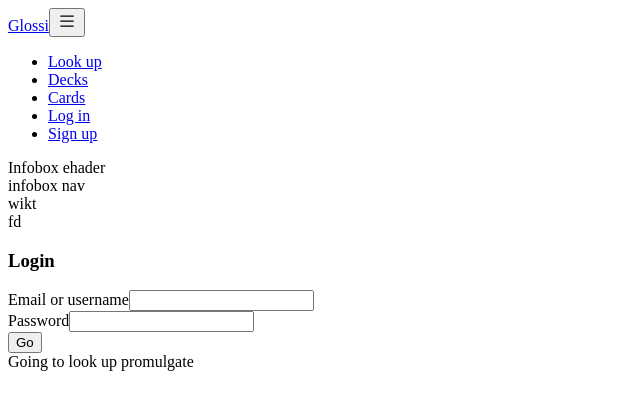
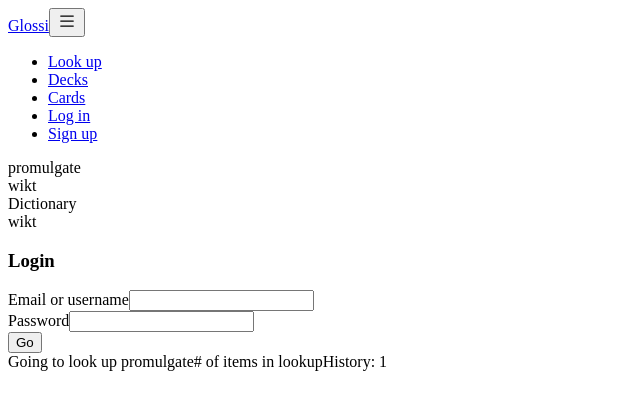
Before and after one commit to michaelbaldanza/glossi-extension, a React (Create React App) app in the folder react-chrome-app/: page / in a window 1280 px wide. Shown: the top 410 px of the page, without its empty margins (0-640 px from the left). Built offline with nearby package versions, Linux system fonts and the light colour scheme; no server answers.

Commit message:
continue setting up infobox components. modify Result type and add type configuration file to get TypeScript to wait for the collect function promise to resolve

```diff
--- a/react-chrome-app/src/App.tsx
+++ b/react-chrome-app/src/App.tsx
@@ -2,15 +2,19 @@ import { useEffect, useState } from 'react';
 import Nav from './components/Nav';
 import Login from './pages/Login';
 import { User } from './services/interfaces';
-import { type Page } from './services/types';
+import type { Lookup, Page } from './services/types';
 import { collect } from './services/dictionaries';
 import Home from './pages/Home';
 import Infobox from './pages/Infobox/Infobox';
 
+
+
 function App() {
   const [user, setUser] = useState<User | null>(null);
-  const [lookupHistory, setLookupHistory] = useState<Array<object>>([]);
+  const [lookupHistory, setLookupHistory] = useState<Array<Lookup>>([]);
+  const [lookupIdx, setLookupIdx] = useState<number>(0);
   const [lookup, setLookup] = useState<string>('promulgate');
+  const word = 'promulgate';
 
   const [currentPage, setCurrentPage] = useState<Page>('infobox');
 
@@ -18,7 +22,11 @@ function App() {
     const pages: Record<Page, JSX.Element> = {
       'cards': <div>Cards</div>,
       'decks': <div>Decks</div>,
-      'infobox': <Infobox />,
+      'infobox': <Infobox
+          lookup={lookup}
+          lookupIdx={[lookupIdx, setLookupIdx]}
+          lookupHistory={[lookupHistory, setLookupHistory]}
+        />,
       'home': <Home />,
       'login': <Login user={[user, setUser]} />,
       'logout': <div>Log out</div>,
@@ -30,7 +38,7 @@ function App() {
     return pages[currentPage];
   }
 
-  // useEffect(() => {
+  useEffect(() => {
   //   chrome.storage.local.get(['user']).then((result) => {
   //     if (result.hasOwnProperty('user')) {
   //       setUser(result.user);
@@ -60,8 +68,25 @@ function App() {
   //       fetchData();
   //     }
   //   });
-
-  // }, [])
+    if (lookup.length > 0) {
+      const fetchData = async () => {
+        try {
+          const newLookupHistory = lookupHistory.slice();
+          // await collect(lookup).then((result) => {
+            const newLookup: Lookup = {
+              quarry: lookup,
+              result: await collect(lookup)
+            };
+            newLookupHistory.push(newLookup);
+            setLookupHistory(newLookupHistory);
+          // });
+        } catch(err) {
+          console.error('Error fetching data', err)
+        }
+      }
+      fetchData();
+    }
+  }, [])
 
   return (
     <div>
--- a/react-chrome-app/src/components/Anchor.tsx
+++ b/react-chrome-app/src/components/Anchor.tsx
@@ -12,7 +12,6 @@ export default function Anchor(props: AnchorProps) {
   const [currentPage, setCurrentPage] = props.currentPage;
   const linkedPage = props.linkedPage;
   const link = props.link ?? '#';
-  if (currentPage === linkedPage) console.log(`this is the currentPage`)
 
   return (
     <a
--- a/react-chrome-app/src/components/Nav.tsx
+++ b/react-chrome-app/src/components/Nav.tsx
@@ -2,7 +2,7 @@ import Anchor from './Anchor';
 import Dropdown from './Dropdown';
 import ListItem from './ListItem';
 import { User } from '../services/interfaces';
-import { type Page } from '../services/types';
+import { type DictAbbr, type Page } from '../services/types';
 
 interface NavProps {
   currentPage: [Page, React.Dispatch<React.SetStateAction<Page>>];
--- /dev/null
+++ b/react-chrome-app/src/pages/Infobox/Dictionary.tsx
@@ -0,0 +1,14 @@
+import type { Lookup } from '../../services/types';
+
+interface DictionaryProps {
+  quarry: string;
+  setLookupHistory: React.Dispatch<React.SetStateAction<Array<Lookup>>>;
+}
+
+function Dictionary(props: DictionaryProps) {
+  return (
+    <div>Dictionary</div>
+  );
+}
+
+export default Dictionary;
--- a/react-chrome-app/src/pages/Infobox/Header.tsx
+++ b/react-chrome-app/src/pages/Infobox/Header.tsx
@@ -1,7 +1,15 @@
-function Header() {
+interface HeaderProps {
+  lookup: string;
+  lookupIdx: [number, React.Dispatch<React.SetStateAction<number>>];
+}
+
+function Header(props: HeaderProps) {
+  const [lookupIdx, setLookupIdx] = props.lookupIdx;
+  const quarry = props.lookup;
+
   return (
-    <div>
-      Infobox ehader
+    <div className="action-heading">
+      {props.lookup.length > 0 ? quarry : 'no look up yet'}
     </div>
   );
 }
--- a/react-chrome-app/src/pages/Infobox/Infobox.tsx
+++ b/react-chrome-app/src/pages/Infobox/Infobox.tsx
@@ -1,22 +1,37 @@
+import { useState } from 'react';
+import { DictAbbr, Lookup } from '../../services/types';
 import Header from './Header';
 import Main from './Main';
 import Nav from './Nav';
 
-function Infobox() {
-  function makeDictionaryPanels() {
-    const refOrder = ['wikt', 'fd'];
-    return refOrder.map((dictabbr, idx0) => (
-      <div key={`${dictabbr}-${idx0}`}>
-        {dictabbr}
-      </div>
-    ))
+interface InfoboxProps {
+  lookup: string;
+  lookupIdx: [number, React.Dispatch<React.SetStateAction<number>>];
+  lookupHistory: [
+    Array<Lookup>, React.Dispatch<React.SetStateAction<Array<Lookup>>>
+  ];
+}
+
+function Infobox(props: InfoboxProps) {
+  const [activeDict, setActiveDict] = useState<DictAbbr>('wikt');
+  const [lookupHistory, setLookupHistory] = props.lookupHistory;
+  const [lookupIdx, setLookupIdx] = props.lookupIdx;
+  if (lookupHistory.length < 1) {
+    return <div>No look ups yet</div>
   }
+  const current = lookupHistory[lookupIdx];
+
+  console.log(current)
 
   return (
     <div className="infobox">
-      <Header />
-      <Nav />
-      <Main />
+      <Header lookup={props.lookup} lookupIdx={props.lookupIdx} />
+      <Nav activeDict={[activeDict, setActiveDict]} />
+      <Main
+        activeDict={[activeDict, setActiveDict]}
+        lookupIdx={[lookupIdx, setLookupIdx]}
+        lookupHistory={[lookupHistory, setLookupHistory]}
+      />
     </div>
   );
 }
--- a/react-chrome-app/src/pages/Infobox/Main.tsx
+++ b/react-chrome-app/src/pages/Infobox/Main.tsx
@@ -1,11 +1,43 @@
-function Main() {
+import type { DictAbbr, DictInfo, Lookup, Result } from '../../services/types';
+import Dictionary from './Dictionary';
+
+interface MainProps {
+  activeDict: [DictAbbr, React.Dispatch<React.SetStateAction<DictAbbr>>];
+  lookupHistory: [
+    Array<Lookup>, React.Dispatch<React.SetStateAction<Array<Lookup>>>
+  ];
+  lookupIdx: [number, React.Dispatch<React.SetStateAction<number>>];
+}
+
+function Main(props: MainProps) {
+  const [lookupHistory, setLookupHistory] = props.lookupHistory;
+  const [lookupIdx, setLookupIdx] = props.lookupIdx;
+  const [activeDict, setActiveDict] = props.activeDict;
+
+  const current = lookupHistory[lookupIdx];
+  const quarry = current.quarry;
+  console.log(current.result)
+  const result: Result = current.result;
+  console.log(`here's the result`);
+  console.log(result['wikt'])
+
+
   function makeDictionaryPanels() {
-    const refOrder = ['wikt', 'fd'];
-    return refOrder.map((dictabbr, idx0) => (
-      <div key={`${dictabbr}-${idx0}`}>
+    const refOrder: Array<DictAbbr> = ['wikt', 'fd'];
+    return refOrder.map((dictabbr, idx0) => {
+      return (
+      <div
+        key={`${dictabbr}-${idx0}`}
+        id={dictabbr}
+        style={{'display': activeDict ===  dictabbr ? 'block' : 'none'}}
+      >
+        <Dictionary
+          quarry={quarry}
+          setLookupHistory={setLookupHistory}
+        />
         {dictabbr}
-      </div>
-    ))
+      </div>)
+    });
   }
 
   return (
--- a/react-chrome-app/src/pages/Infobox/Nav.tsx
+++ b/react-chrome-app/src/pages/Infobox/Nav.tsx
@@ -1,7 +1,15 @@
-function Nav() {
+import { type DictAbbr } from '../../services/types';
+
+interface NavProps {
+  activeDict: [DictAbbr | '', React.Dispatch<React.SetStateAction<DictAbbr>>];
+}
+
+function Nav(props: NavProps) {
+  const [activeDict, setActiveDict] = props.activeDict;
+
   return (
     <div>
-      infobox nav
+      {activeDict}
     </div>
   );
 }
--- /dev/null
+++ b/react-chrome-app/src/services/collect.d.ts
@@ -0,0 +1,5 @@
+import { Result } from './types';
+
+declare module './dictionaries' {
+  export function collect(term: string): Promise<Result>;
+}
```
Also changed, not shown: react-chrome-app/src/services/types.ts (+27 -2 lines), 2 other files (tests, documents, lock files or other folders).
